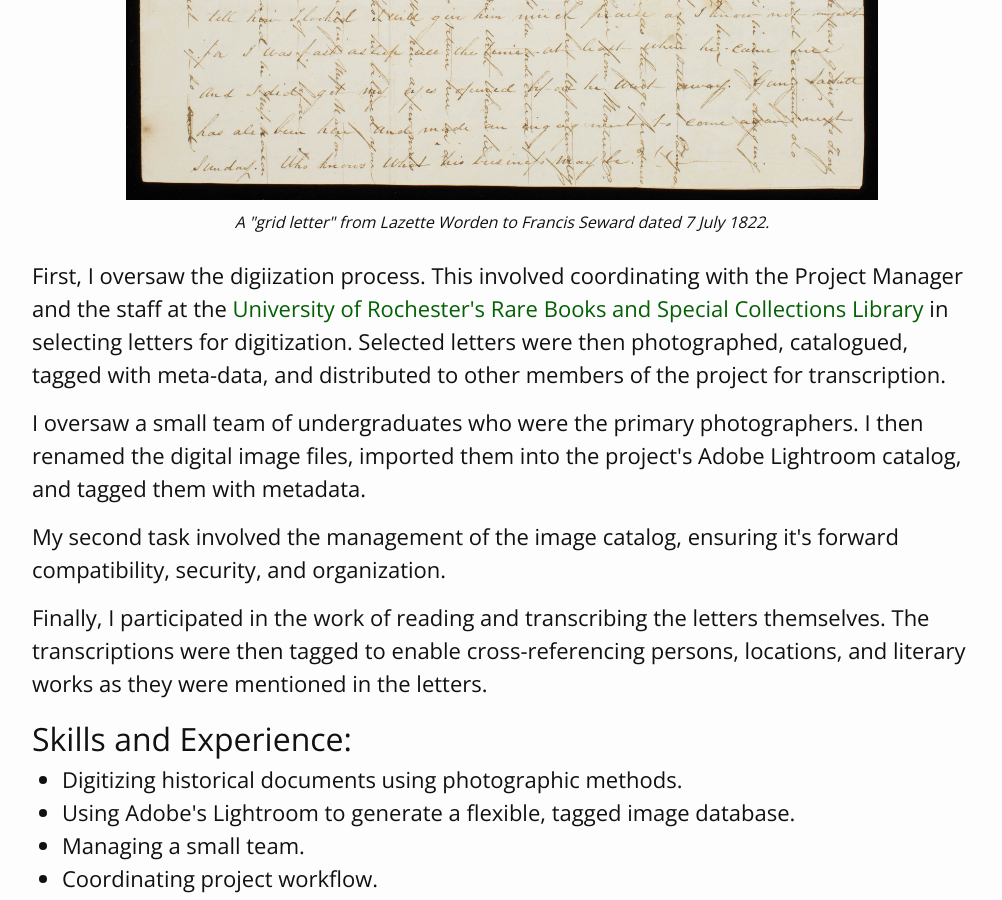
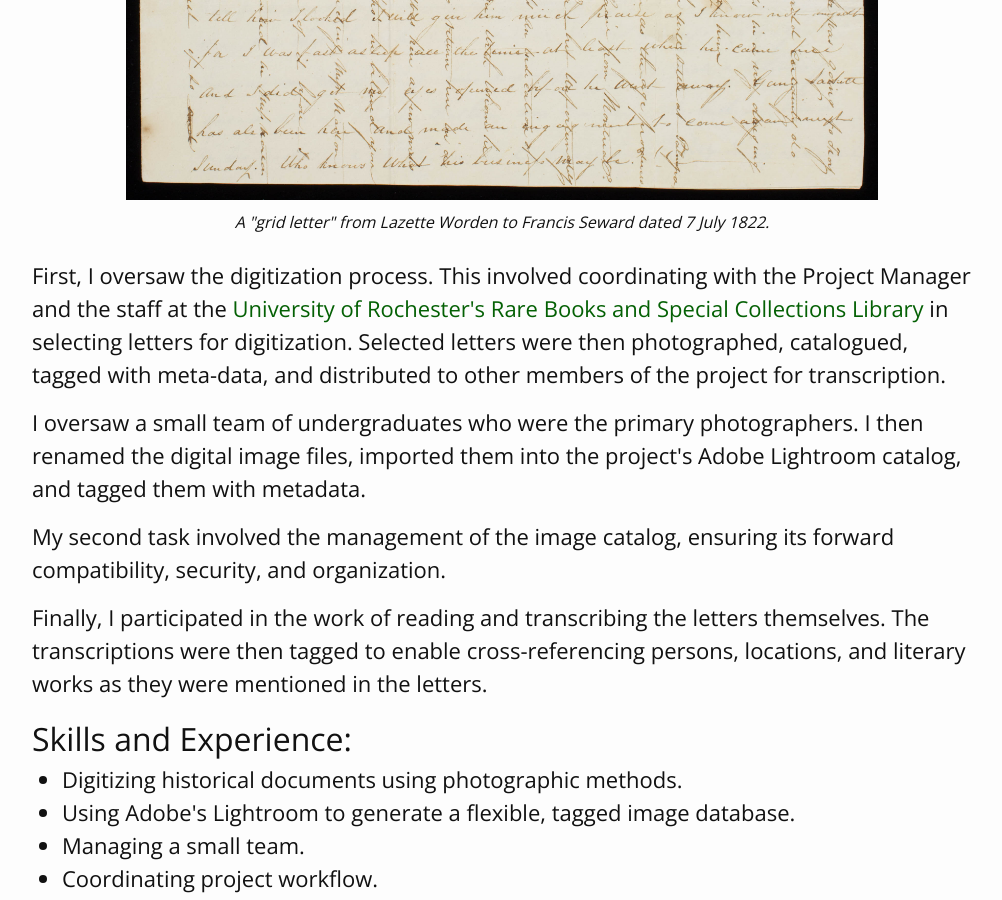
Before and after one commit to ndsmith/ndsmith.github.io, a Jekyll site: the page built from research/digital/projects/seward.html, in a window 1280 px wide and 900 px high, scrolled down 1314 px. Shown: the whole window, without its empty margins (138-1140 px from the left). Built offline with Jekyll 4.4.1, drawn with Linux system fonts in a browser that asks for light colours; some of the changed text lies outside the part shown.

Commit message:
corrected spelling seward page
corrected spelling seward page

```diff
--- a/research/digital/projects/seward.html
+++ b/research/digital/projects/seward.html
@@ -3,9 +3,9 @@
 title: Seward Family Digital Archive
 permalink: research/dhportfolio/seward
 ---
-<p class="body">In 2015, I had the priviledge of working on the <a href="https://www.sewardproject.org"> Seward Family Digital Archive</a>. This project, spearheaded by <a href="">Prof. Thomas Slaughter</a>, seeks to digitize and transcribe the extensive correspondence of the Seward family. The most famous Seward, William Henry, served President Abraham Lincoln as Secretary of State. </p>
+<p class="body">In 2015, I had the privilege of working on the <a href="https://www.sewardproject.org"> Seward Family Digital Archive</a>. This project, spearheaded by <a href="">Prof. Thomas Slaughter</a>, seeks to digitize and transcribe the extensive correspondence of the Seward family. The most famous Seward, William Henry, served President Abraham Lincoln as Secretary of State. </p>
 
-<p class="body">During my time with the projct, I served as the Data Manager. The role involved three main tasks.</p>
+<p class="body">During my time with the project, I served as the Data Manager. The role involved three main tasks.</p>
 
 <p class="centered-text">(continued below)</p>
 
@@ -19,11 +19,11 @@
 
 
 
-<p class="body"> First, I oversaw the digiization process. This involved coordinating with the Project Manager and the staff at the <a href=""> University of Rochester's Rare Books and Special Collections Library</a> in selecting letters for digitization. Selected letters were then photographed, catalogued, tagged with meta-data, and distributed to other members of the project for transcription.</p>
+<p class="body"> First, I oversaw the digitization process. This involved coordinating with the Project Manager and the staff at the <a href=""> University of Rochester's Rare Books and Special Collections Library</a> in selecting letters for digitization. Selected letters were then photographed, catalogued, tagged with meta-data, and distributed to other members of the project for transcription.</p>
 
 <p class="body"> I oversaw a small team of undergraduates who were the primary photographers. I then renamed the digital image files, imported them into the project's Adobe Lightroom catalog, and tagged them with metadata. </p>
 
-<p class="body">My second task involved the management of the image catalog, ensuring it's forward compatibility, security, and organization.</p>
+<p class="body">My second task involved the management of the image catalog, ensuring its forward compatibility, security, and organization.</p>
 
 <p class="body">Finally, I participated in the work of reading and transcribing the letters themselves. The transcriptions were then tagged to enable cross-referencing persons, locations, and literary works as they were mentioned in the letters.</p>
 
```
